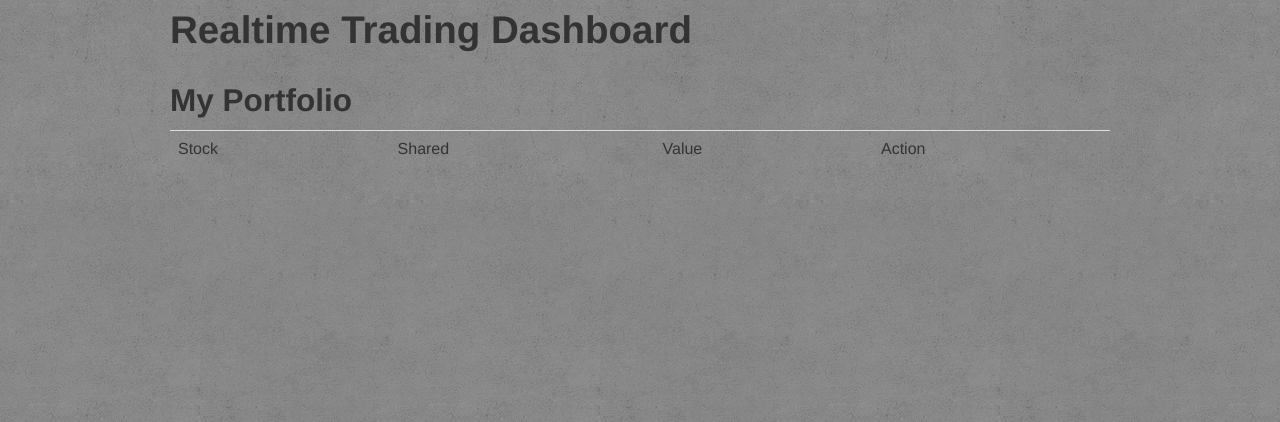
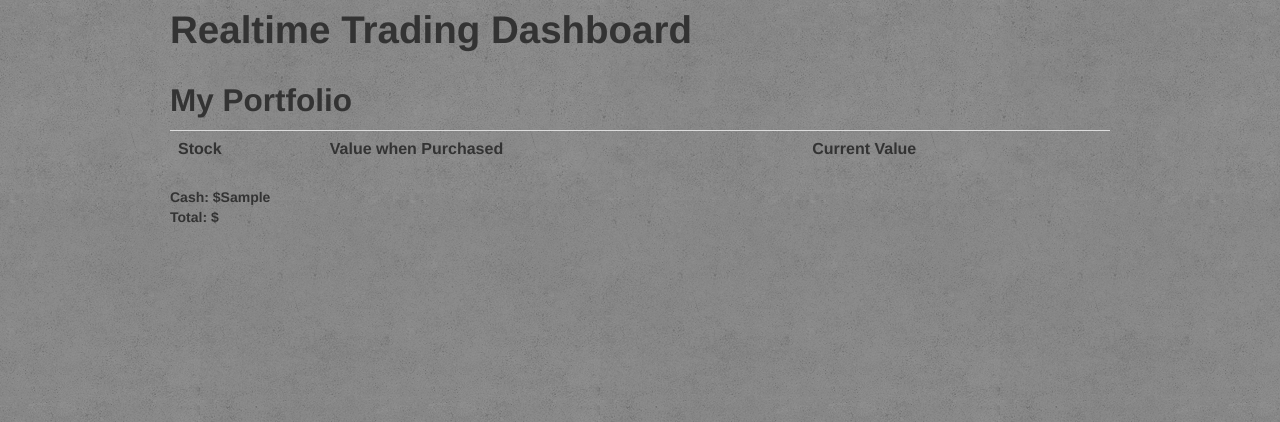
Before and after one commit to dan-silver/node-sockets-example, a Node project: template views/client.hbs in a window 1280 px wide. Shown: the top 422 px of the page. Run offline with Node 20 templates, Linux system fonts and the light colour scheme; the template is opened without the code that fills it: most values are stand-ins (such as "Sample title", 1, 10 or a date in 2020); lists and menus that the app fills with data are empty; some libraries are stand-ins or nearby versions.

Commit message:
heroku support

```diff
--- a/app.js
+++ b/app.js
@@ -12,16 +12,12 @@ app.get('/', function (req, res) {
   Object.keys(stocks).forEach(function(stock) {
     sendStocks.push({name: stock, price: stocks[stock].price})
   })
-  res.render('client.hbs', {stocks: sendStocks});
+  res.render('client.hbs', {stocks: sendStocks, startingCash: startingCash});
 });
 app.use(express.static(path.join(__dirname, 'public')))
 
-/*
-    Keep a global list of currently connected clients
-    -----------------------------------------------
-*/
 var clients = [];
-
+var startingCash = 1000;
 var stocks = {};
 stocks.AMAZON =  {price: 450, direction:1};
 stocks.APPLE =  {price: 750, direction:1};
@@ -52,6 +48,7 @@ io.sockets.on('connection', function (socket) {
     */
     socket.on('join', function(callback) {
     	name = generateUserName()
+            socket.set('cash', startingCash)
             // Add the name to the global list
             clients.push(name);
 
@@ -60,7 +57,17 @@ io.sockets.on('connection', function (socket) {
             callback(true, name, stocks);
     });
     socket.on('purchase', function(info, callback) {
-    	console.log(getStockPrice(info.stock))
+    	stockPrice = stocks[info.stock].price;
+    	console.log('looking up cash...')
+    	socket.get('cash', function(err, cash) {
+    		if (cash >= stockPrice) {
+    			socket.set('cash', cash-stockPrice, function() {
+    				callback(stockPrice);
+    			});
+    		} else {
+    			callback(false);
+    		}
+    	});
     });
 });
 
--- a/views/client.hbs
+++ b/views/client.hbs
@@ -5,13 +5,17 @@
 	<link rel="stylesheet" href="/css/bootstrap.min.css"></style>
 <script>
   var socket = io.connect('http://localhost');
-  socket.on('purchase', function(res) {
-    $('#purchases').append('<tr><td>'+res.stock.name+'</td></tr>');
-  });
   $(function() {
     $('.purchase').click(function() {
-      socket.emit('purchase', {stock: $(this).parent().parent().attr("id")}, function(res){
-        console.log(res);
+      name = $(this).parent().parent().attr("id")
+      socket.emit('purchase', {stock: name}, function(res) {
+        if (res != false) {
+        	$('#purchases').append('<tr class="purchase" id="'+name+'"><td>'+name+'</td><td>$<span="originalPrice">'+res+'</span></td><td>$<span class="price">Waiting...</span></td></tr>');
+        	$('#cash').text(Math.round(($('#cash').text() - res)*10)/10);
+    	} else {
+    		alert("You don't have enough money.")
+    	}
+    	$
       })
     })
   })
@@ -26,6 +30,13 @@
         $('#'+stock+" .info").css("color", "red");
       }
     })
+  	total = Number($('#cash').html());
+   	$('tr.purchase').each(function() {
+  	  total += $(this).find(".price").text() - $(this).find(".originalPrice").text()
+  	  console.log(total)
+    })
+    total = Math.round(total*10)/10;
+    $('#total').text(total)
   });
 	socket.emit('join', function(successful, name, stocks) {
 		if (successful) {
@@ -76,12 +87,15 @@
 				<h2>My Portfolio</h2>
 				<table class="table table-hover" id="purchases">
 					<tr>
-						<td>Stock</td>
-						<td>Shared</td>
-						<td>Value</td>
-						<td>Action</td>
+						<th>Stock</th>
+						<th>Value when Purchased</th>
+						<th>Current Value</th>
 					</tr>
 				</table>
+				<div>
+					<strong>Cash: $<span id="cash">{{startingCash}}</span></strong><br>
+					<strong>Total: $<span id="total"></span></strong>
+				</div>
 			</div>
 		</div>
 	</div>
```
Also changed, not shown: 1 other file.
